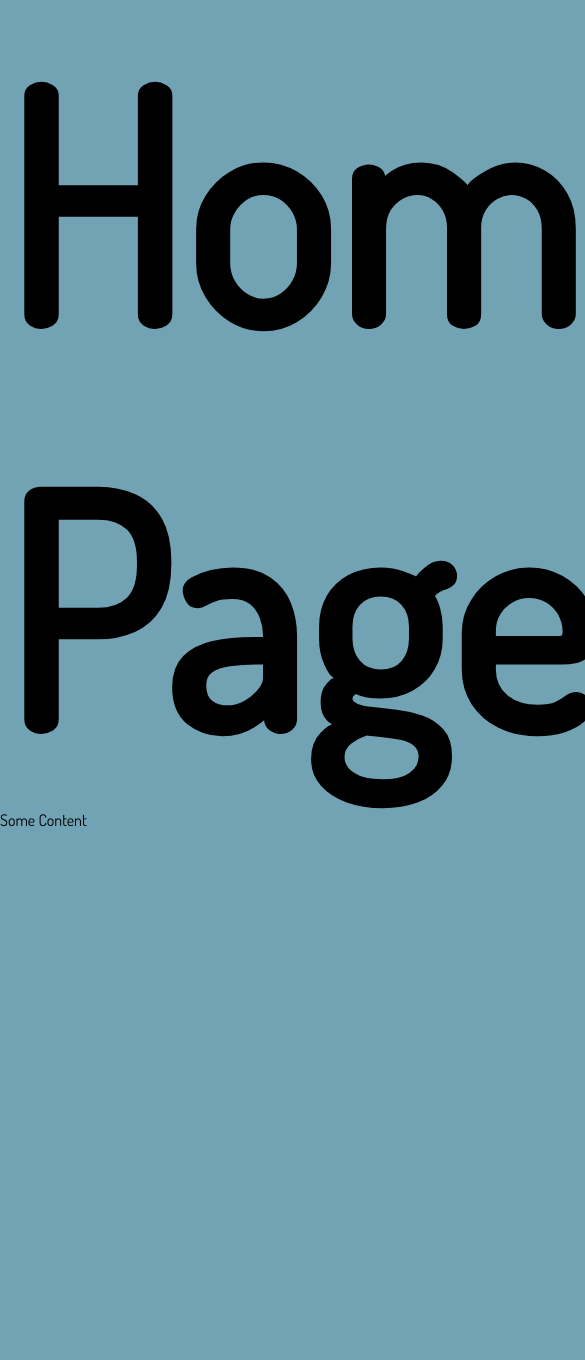
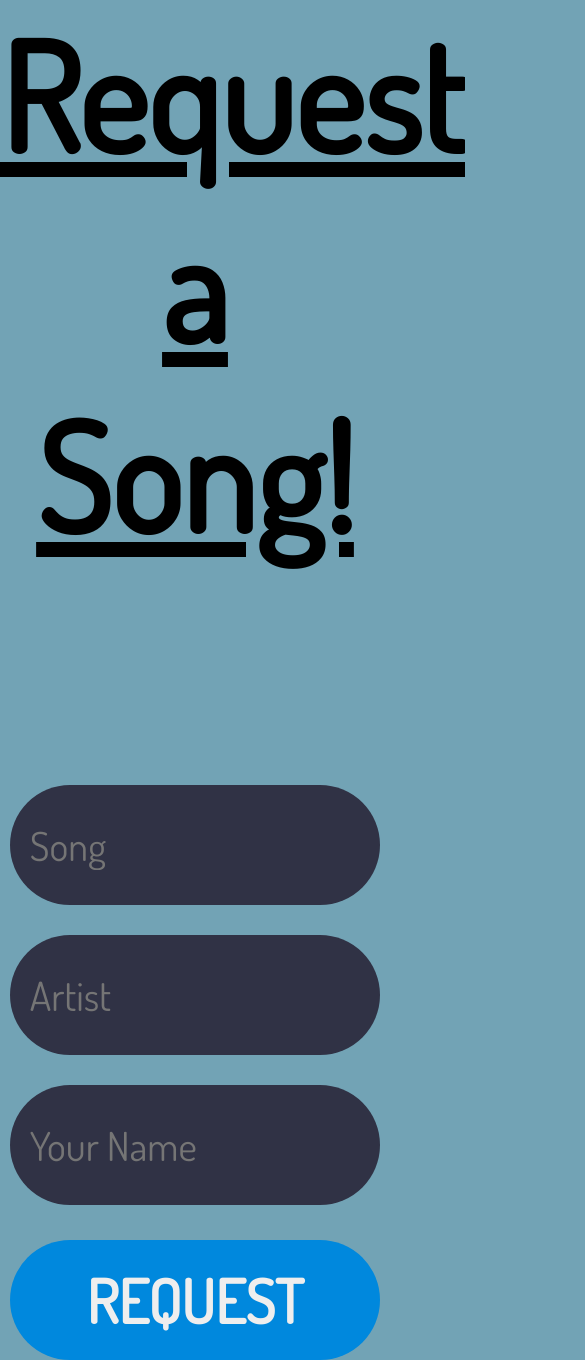
Before and after one commit to xavierhazzardadmin/songrequests, a Next.js app: page / in a window 390 px wide. Shown: the top 1360 px of the page, 585 px wide, since content can reach past the window. Before the commit the page ends 844 px from the top, so only its background shows below. Built offline with nearby package versions, Linux system fonts and the light colour scheme.

Commit message:
Finished Core functionality

```diff
--- a/app/globals.css
+++ b/app/globals.css
@@ -10,10 +10,101 @@ body {
 }
 
 body h1 {
-    font-size: 20em;
+    font-size: 10em;
+    text-decoration: underline;
+    text-align: center;
+}
+
+body h2 {
+    font-size: 9.4em;
+    text-decoration: underline;
     text-align: center;
 }
 
 body h5 {
     font-size: 3em;
 }
+
+table {
+    margin-top: 200px;
+    width: 100%;
+    height: 100%;
+    font-size: 2.5em;
+    border: 1px solid black;
+    border-radius: 25%;
+    border-collapse: collapse;
+}
+
+th, td {
+    border: 1px solid black;
+    width: auto;
+    text-align: center;
+}
+
+.i-container {
+    margin-top: 200px;
+    width: 100%;
+    display: flex;
+    flex-direction: column;
+    align-items: center;
+}
+
+
+input {
+  margin: 15px;
+  background-color: #303245;
+  border-radius: 12px;
+  border: 0;
+  box-sizing: border-box;
+  color: #eee;
+  font-size: 18px;
+  height: 55px;
+  outline: 0;
+  padding: 4px 20px 4px;
+  width: 40%;
+  line-height: 60px;
+}
+
+
+button {
+  background-color: #08d;
+  border-radius: 12px;
+  border: 0;
+  box-sizing: border-box;
+  color: #eee;
+  cursor: pointer;
+  font-size: 18px;
+  height: 50px;
+  margin-top: 20px;
+  outline: 0;
+  text-align: center;
+  width: 40%;
+}
+
+input:focus {
+    border: 3px solid white;
+}
+
+@media only screen and (max-width: 1000px) {
+    input {
+        width: 95%;
+        height: 120px;
+        border-radius: 60px;
+        font-size: 40px;
+    }
+
+    button {
+        width: 95%;
+        height: 120px;
+        border-radius: 60px;
+        font-size: 60px;
+        text-transform: uppercase;
+        font-weight: bold;
+    }
+}
+
+@media only screen and (max-width: 400px) {
+    input {
+        width: 95%;
+    }
+}
--- a/app/page.tsx
+++ b/app/page.tsx
@@ -1,10 +1,45 @@
-import React from "react"
+'use client'
+import { useRouter } from 'next/navigation'
+import React, { useState } from 'react'
 
 export default function HomePage() {
+    const [song_name, setSong] = useState('')
+    const [song_artist, setArtist] = useState('')
+    const [requester, setRequester] = useState('')
+
+    const router = useRouter();
+
+    async function request() {
+        await fetch('http://api.songrequests.tk/api/collections/requests/records', {
+            method: 'POST',
+            headers: {
+                'Content-Type': 'application/json',
+            },
+            body: JSON.stringify({
+                song_name,
+
+                requester
+            })
+    })
+    setSong('');
+    setArtist('');
+    setRequester('')
+
+    router.refresh();
+    }
+
     return (
         <div>
-            <h1>Home Page</h1>
-            <p>Some Content</p>
+            <h2>Request a Song!</h2>
+                <form className='i-container' onSubmit={request}>
+                    <input type="text" placeholder='Song' value={song_name} onChange={(e) => setSong(e.target.value)} />
+                    <input type='text' placeholder='Artist' value={song_artist} onChange={(e) => setArtist(e.target.value)} />
+                    <input type='text' placeholder='Your Name' value={requester} onChange={(e) => setRequester(e.target.value)} />
+
+                    <button type='submit'>
+                        Request
+                    </button>
+                </form>
         </div>
     );
 }
--- a/package.json
+++ b/package.json
@@ -11,7 +11,9 @@
   "dependencies": {
     "@emotion/react": "^11.10.5",
     "@emotion/styled": "^11.10.5",
+    "@fontsource/roboto": "^4.5.8",
     "@mui/material": "^5.10.15",
+    "@mui/styled-engine-sc": "^5.10.14",
     "@mui/x-data-grid": "^5.17.12",
     "@next/font": "^13.0.4",
     "@types/node": "18.11.9",
@@ -22,6 +24,7 @@
     "next": "13.0.4",
     "react": "18.2.0",
     "react-dom": "18.2.0",
+    "styled-components": "^5.3.6",
     "typescript": "4.9.3"
   }
 }
```
Also changed, not shown: app/requests/page.tsx (+5 -5 lines), 1 other file (tests, documents, lock files or other folders).
